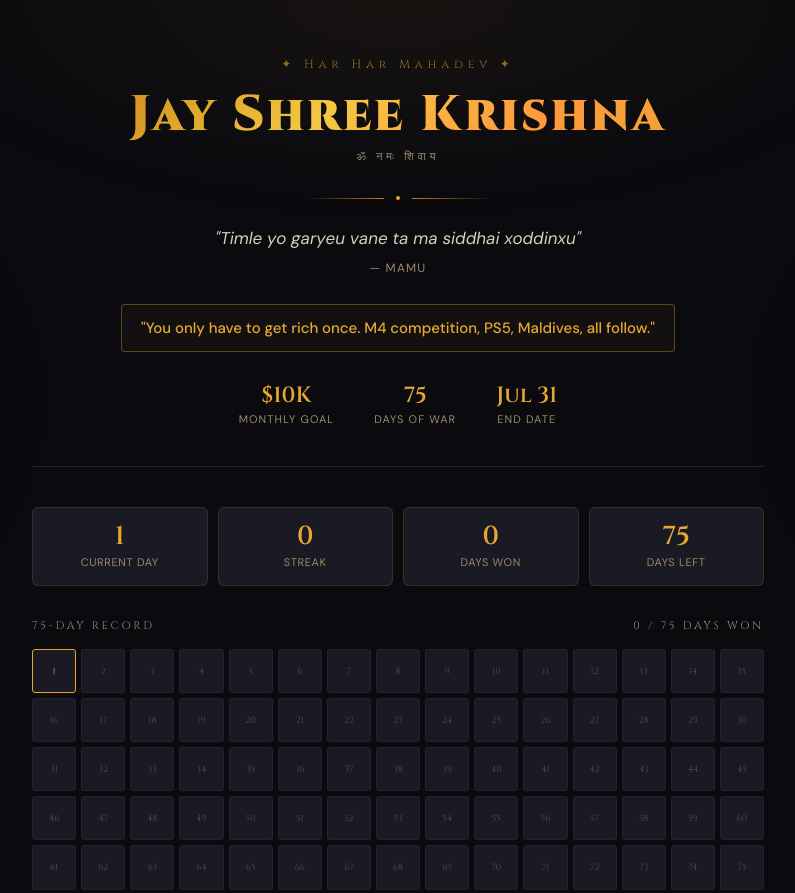
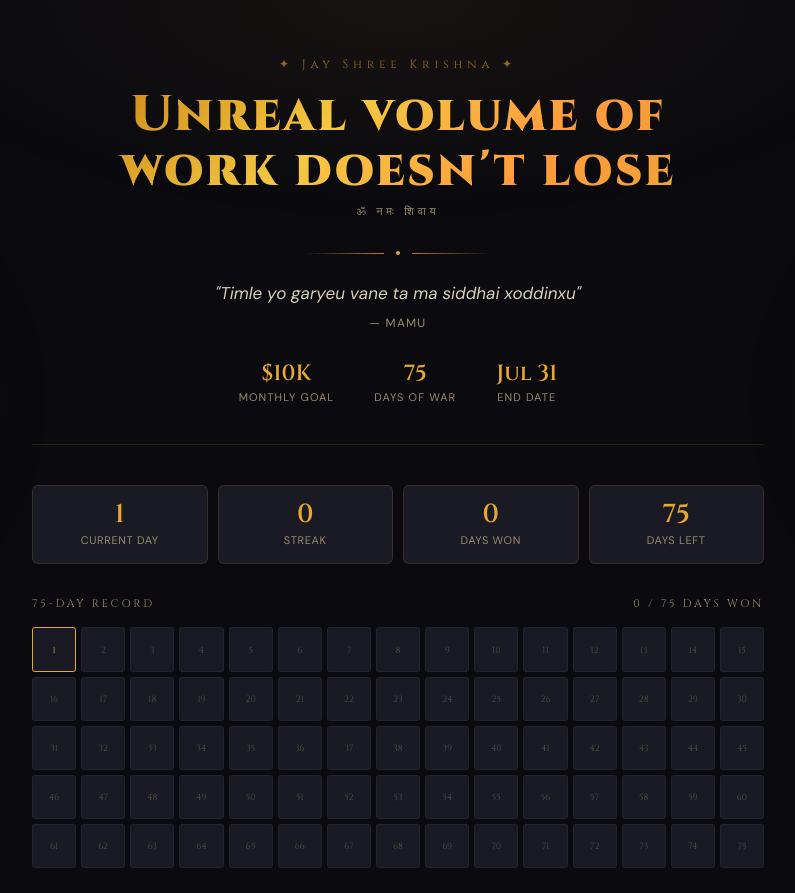
Before and after one commit to sanuxmudulu/chigla-ads, a plain HTML site: page index.html in a window 1280 px wide. Shown: the top 893 px of the page, without its empty margins (242-1037 px from the left). Drawn offline with Linux system fonts and the light colour scheme; no server answers.

Commit message:
Update index.html

```diff
--- a/index.html
+++ b/index.html
@@ -190,13 +190,13 @@
 
 <div class="page">
   <div class="why-wall">
-    <div class="om-symbol">✦ Har Har Mahadev ✦</div>
-    <div class="jay-krishna">Jay Shree Krishna</div>
+    <div class="om-symbol">✦ Jay Shree Krishna ✦</div>
+    <div class="jay-krishna">Unreal volume of work doesn't lose</div>
     <div class="shiva-line">ॐ नमः शिवाय</div>
     <div class="divider-ornament"><div class="divider-dot"></div></div>
     <div class="moms-quote">"Timle yo garyeu vane ta ma siddhai xoddinxu"</div>
     <div class="moms-attr">— Mamu</div>
-    <div class="personal-line">"You only have to get rich once. M4 competition, PS5, Maldives, all follow."</div>
+    <!-- <div class="personal-line">"You only have to get rich once. M4 competition, PS5, Maldives, all follow."</div> -->
     <div class="goal-row">
       <div class="goal-item"><div class="goal-num">$10K</div><div class="goal-label">Monthly goal</div></div>
       <div class="goal-item"><div class="goal-num">75</div><div class="goal-label">Days of war</div></div>
```
